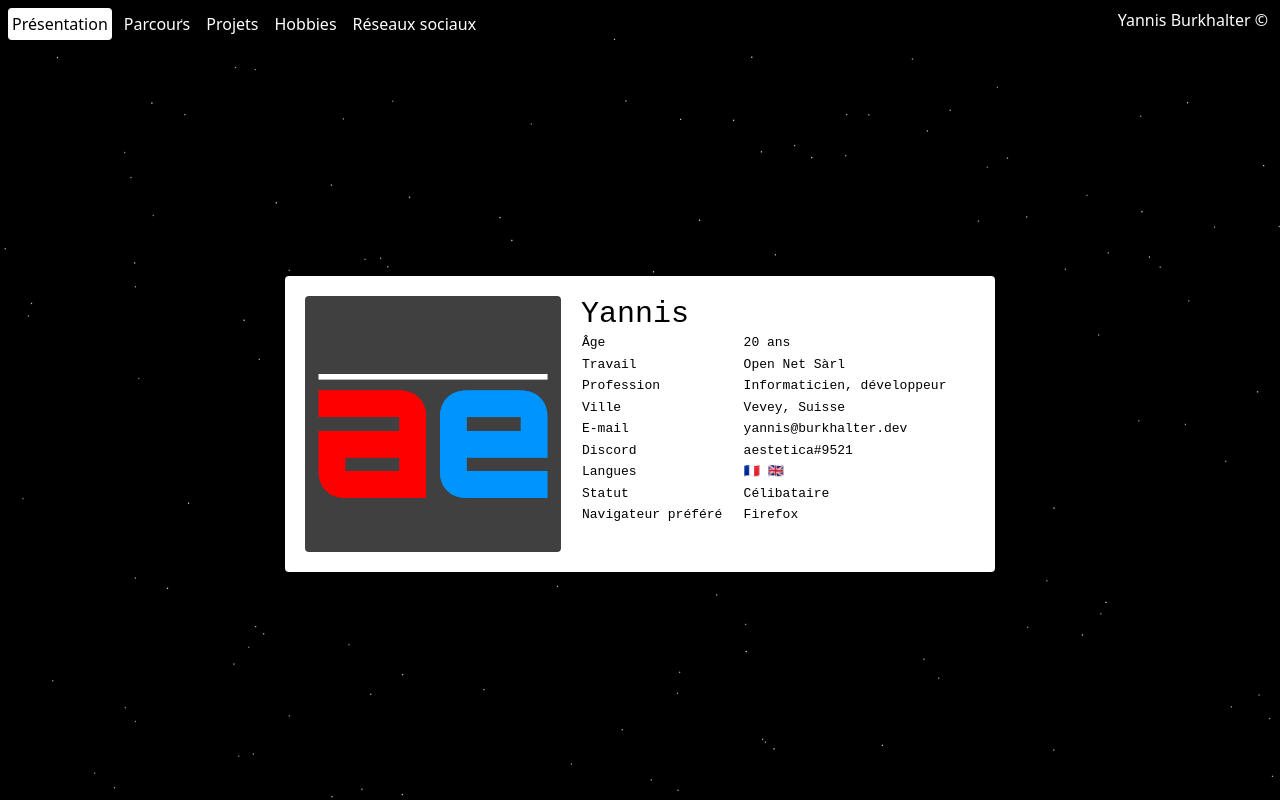
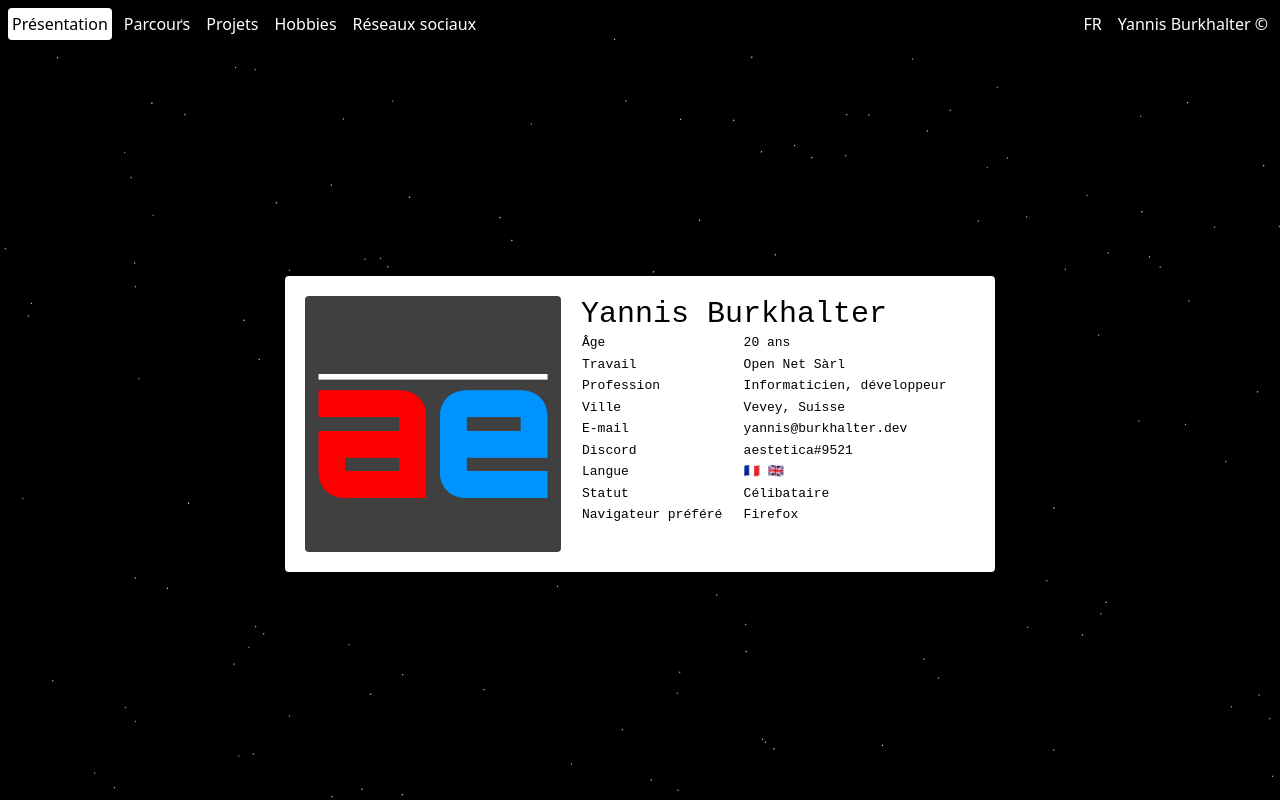
Before and after one commit to BurkhalterY/burkhaltery.github.io, a Vue app: page / in a window 1280 px wide. Built offline with nearby package versions, Linux system fonts and the light colour scheme.

Commit message:
Start translation

```diff
--- a/package.json
+++ b/package.json
@@ -9,9 +9,11 @@
   },
   "dependencies": {
     "vue": "^3.2.25",
+    "vue-i18n": "9",
     "vue-router": "4"
   },
   "devDependencies": {
+    "@intlify/vite-plugin-vue-i18n": "^6.0.1",
     "@vitejs/plugin-vue": "^2.3.3",
     "autoprefixer": "^10.4.7",
     "postcss": "^8.4.14",
--- a/src/components/Menu.vue
+++ b/src/components/Menu.vue
@@ -2,7 +2,15 @@
   <nav class="w-full text-white">
     <ul class="m-1">
       <li class="sm:inline-block m-1 text-center sm:float-right">
-        <span class="p-1">Yannis Burkhalter &copy;</span>
+        <div class="p-1">Yannis Burkhalter &copy;</div>
+      </li>
+      <li class="sm:inline-block m-1 text-center sm:float-right">
+        <button
+          class="uppercase p-1"
+          @click="locale = locale == 'fr' ? 'en' : 'fr'"
+        >
+          {{ locale }}
+        </button>
       </li>
       <li v-for="item of menu" class="sm:inline-block m-1 sm:mx-1 text-center">
         <router-link
@@ -10,7 +18,7 @@
           class="block p-1 rounded hover:bg-white hover:text-black"
           active-class="bg-white text-black"
         >
-          {{ item.name }}
+          {{ t(item.name) }}
         </router-link>
       </li>
     </ul>
@@ -18,30 +26,53 @@
 </template>
 
 <script setup>
+import { useI18n } from "vue-i18n"
+
 const showFullMode = import.meta.env.VITE_SHOW_FULL_MODE === "true"
+
+const { t, locale } = useI18n({
+  useScope: "global",
+  messages: {
+    fr: {
+      introduction: "Présentation",
+      career: "Parcours",
+      projects: "Projets",
+      hobbies: "Hobbies",
+      social_networks: "Réseaux sociaux",
+    },
+    en: {
+      introduction: "Introduction",
+      career: "Career",
+      projects: "Projects",
+      hobbies: "Hobbies",
+      social_networks: "Socials networks",
+    },
+  },
+})
+
 const menu = [
   {
-    name: "Présentation",
+    name: "introduction",
     route: "Home",
   },
   {
-    name: "Parcours",
+    name: "career",
     route: "Career",
   },
   {
-    name: "Projets",
+    name: "projects",
     route: "Projects",
   },
   ...(showFullMode
     ? [
         {
-          name: "Hobbies",
+          name: "hobbies",
           route: "Hobbies",
         },
       ]
     : []),
   {
-    name: "Réseaux sociaux",
+    name: "social_networks",
     route: "Socials",
   },
 ]
--- /dev/null
+++ b/src/i18n.js
@@ -0,0 +1,9 @@
+import { createI18n } from "vue-i18n"
+
+const i18n = createI18n({
+  legacy: false,
+  locale: "fr",
+  fallbackLocale: "en",
+})
+
+export default i18n
--- a/src/main.js
+++ b/src/main.js
@@ -1,6 +1,7 @@
 import { createApp } from "vue"
 import App from "./App.vue"
 import router from "./router"
+import i18n from "./i18n"
 import "./index.css"
 
-createApp(App).use(router).mount("#app")
+createApp(App).use(router).use(i18n).mount("#app")
--- a/src/views/Home.vue
+++ b/src/views/Home.vue
@@ -5,45 +5,45 @@
         <img class="w-64 rounded" src="/images/pp/aestetica.png" />
       </div>
       <div class="col-span-4 sm:col-span-3 font-mono">
-        <h1 class="text-3xl">Yannis</h1>
+        <h1 class="text-3xl">Yannis Burkhalter</h1>
         <table class="w-full">
           <tr>
-            <td>Âge</td>
-            <td>20 ans</td>
+            <td>{{ t("age") }}</td>
+            <td>{{ t("age_value") }}</td>
           </tr>
           <tr>
-            <td>Travail</td>
-            <td>Open Net Sàrl</td>
+            <td>{{ t("job") }}</td>
+            <td>{{ t("job_value") }}</td>
           </tr>
           <tr>
-            <td>Profession</td>
-            <td>Informaticien, développeur</td>
+            <td>{{ t("occupation") }}</td>
+            <td>{{ t("occupation_value") }}</td>
           </tr>
           <tr>
-            <td>Ville</td>
-            <td>Vevey, Suisse</td>
+            <td>{{ t("location") }}</td>
+            <td>{{ t("location_value") }}</td>
           </tr>
           <tr>
-            <td>E-mail</td>
+            <td>{{ t("email") }}</td>
             <td>
               <a href="mailto:yannis@burkhalter.dev">yannis@burkhalter.dev</a>
             </td>
           </tr>
           <tr>
-            <td>Discord</td>
+            <td>{{ t("discord") }}</td>
             <td>aestetica#9521</td>
           </tr>
           <tr>
-            <td>Langues</td>
+            <td>{{ t("language") }}</td>
             <td>🇫🇷 🇬🇧</td>
           </tr>
           <tr v-if="showFullMode">
-            <td>Statut</td>
-            <td>Célibataire</td>
+            <td>{{ t("status") }}</td>
+            <td>{{ t("status_value") }}</td>
           </tr>
           <tr>
-            <td>Navigateur préféré</td>
-            <td>Firefox</td>
+            <td>{{ t("favorite_browser") }}</td>
+            <td>{{ t("favorite_browser_value") }}</td>
           </tr>
         </table>
       </div>
@@ -52,5 +52,46 @@
 </template>
 
 <script setup>
+import { useI18n } from "vue-i18n"
+
 const showFullMode = import.meta.env.VITE_SHOW_FULL_MODE === "true"
+
+const { t } = useI18n({
+  messages: {
+    fr: {
+      age: "Âge",
+      age_value: "20 ans",
+      job: "Travail",
+      job_value: "Open Net Sàrl",
+      occupation: "Profession",
+      occupation_value: "Informaticien, développeur",
+      location: "Ville",
+      location_value: "Vevey, Suisse",
+      email: "E-mail",
+      discord: "Discord",
+      language: "Langue",
+      status: "Statut",
+      status_value: "Célibataire",
+      favorite_browser: "Navigateur préféré",
+      favorite_browser_value: "Firefox",
+    },
+    en: {
+      age: "Age",
+      age_value: "20 years old",
+      job: "Job",
+      job_value: "Open Net Sàrl",
+      occupation: "Occupation",
+      occupation_value: "Developer",
+      location: "Location",
+      location_value: "Vevey, Switzerland",
+      email: "E-mail",
+      discord: "Discord",
+      language: "Language",
+      status: "Status",
+      status_value: "Single",
+      favorite_browser: "Favorite browser",
+      favorite_browser_value: "Firefox",
+    },
+  },
+})
 </script>
--- a/src/views/Socials.vue
+++ b/src/views/Socials.vue
@@ -1,6 +1,6 @@
 <template>
   <div class="bg-white rounded px-8 pb-4">
-    <h2 class="text-2xl text-center my-4">Me retrouver</h2>
+    <h2 class="text-2xl text-center my-4">{{ t("contact_me") }}</h2>
     <div class="grid grid-cols-3 gap-8">
       <a v-for="social of socials" target="_blank" :href="social.link">
         <img
@@ -15,6 +15,19 @@
 </template>
 
 <script setup>
+import { useI18n } from "vue-i18n"
+
+const { t } = useI18n({
+  messages: {
+    fr: {
+      contact_me: "Me retrouver",
+    },
+    en: {
+      contact_me: "Contact me",
+    },
+  },
+})
+
 const socials = [
   {
     name: "GitHub",
--- a/vite.config.js
+++ b/vite.config.js
@@ -1,6 +1,6 @@
 import { defineConfig } from "vite"
+import { resolve } from "path"
 import vue from "@vitejs/plugin-vue"
-import { resolve } from "path"
 
 // https://vitejs.dev/config/
 export default defineConfig({
@@ -8,6 +8,7 @@ export default defineConfig({
   resolve: {
     alias: {
       "@": resolve(__dirname, "src"),
+      "vue-i18n": "vue-i18n/dist/vue-i18n.cjs.js",
     },
   },
 })
```
Also changed, not shown: 1 other file (tests, documents, lock files or other folders).
